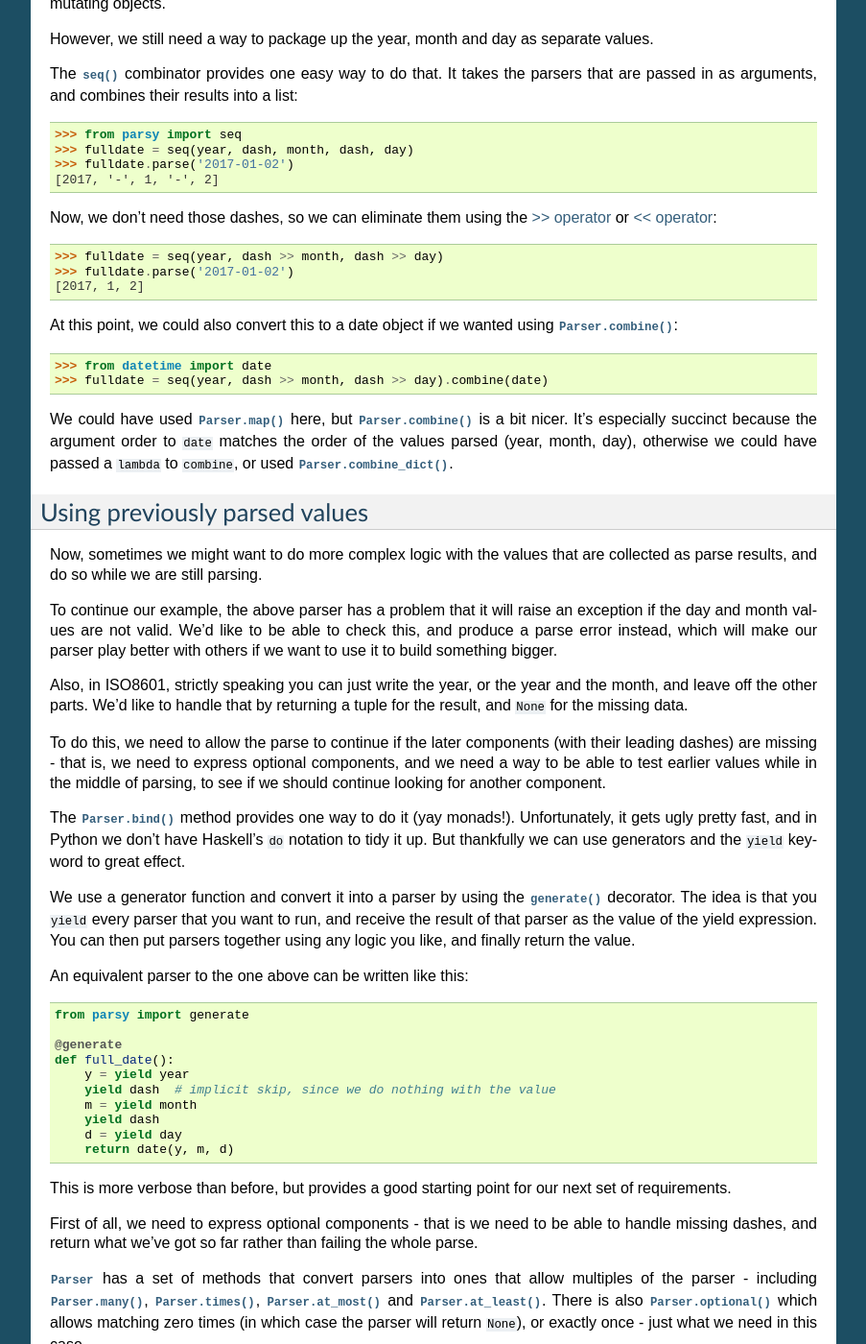
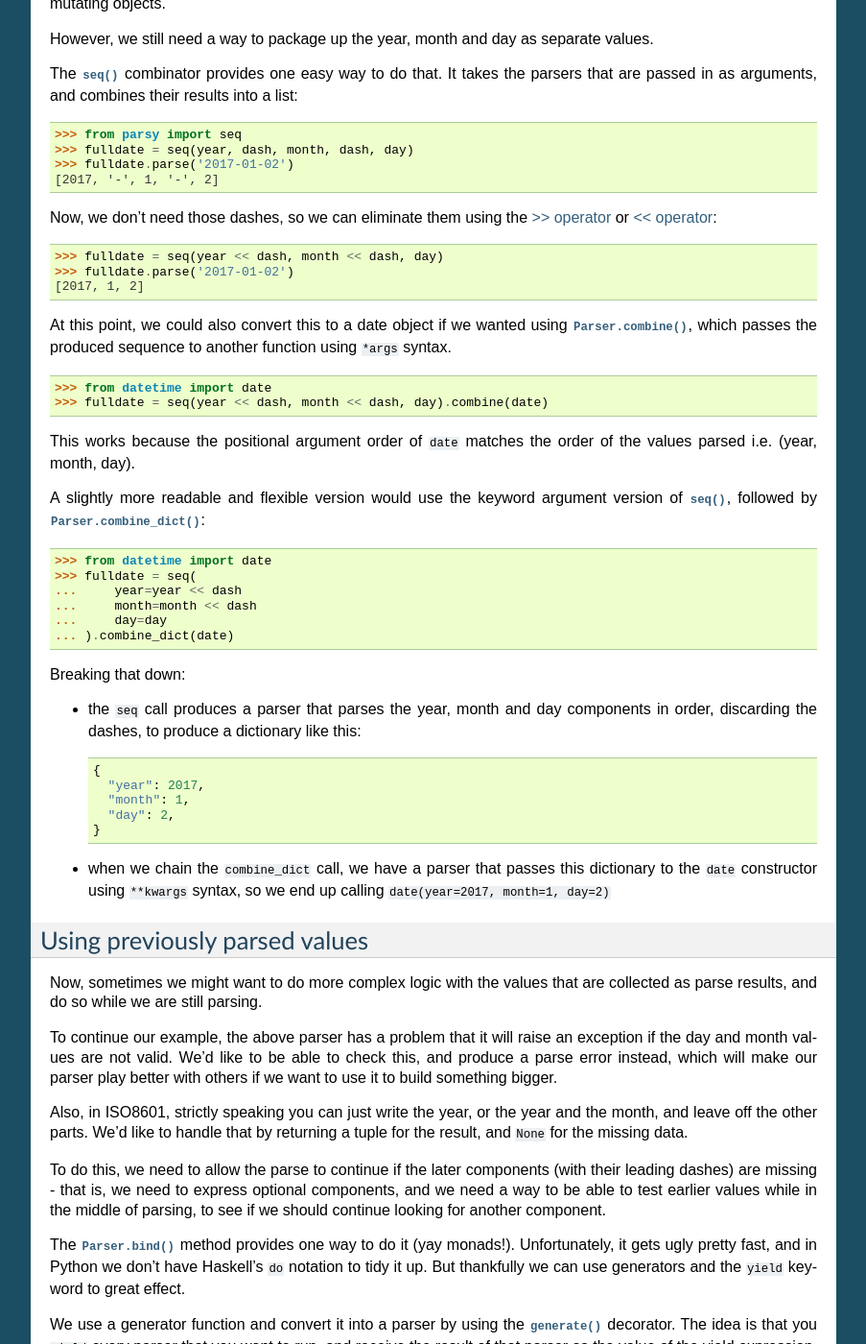
Before and after one commit to python-parsy/parsy, a Sphinx documentation site: the page built from docs/tutorial.rst, in a window 1280 px wide and 1400 px high, scrolled down 2310 px. Shown: the whole window at 96% size, without its empty margins (198-1101 px from the left). Built offline with Sphinx 7.4.7, drawn with Linux system fonts in a browser that asks for light colours; some of the changed text lies outside the part shown.

Commit message:
Improvements to docs, especially tutorial to emphasize seq+combine_dict

```diff
--- a/docs/ref/methods_and_combinators.rst
+++ b/docs/ref/methods_and_combinators.rst
@@ -290,6 +290,9 @@ can be used and manipulated as below.
 
       ... and with :meth:`combine_dict` to build other objects.
 
+      Usually it is better to use :func:`seq` with keyword arguments if you want
+      to produce a dictionary.
+
    .. method:: concat()
 
       Returns a parser that concatenates together (as a string) the previously
@@ -513,7 +516,7 @@ Parser combinators
    per the :ref:`parser-or` - in other words, it matches any one of the
    alternative parsers.
 
-   Example using `*arg` syntax to pass a list of parsers that have been
+   Example using ``*args`` syntax to pass a list of parsers that have been
    generated by mapping :func:`string` over a list of characters:
 
    .. code-block:: python
--- a/docs/tutorial.rst
+++ b/docs/tutorial.rst
@@ -171,22 +171,50 @@ Now, we don't need those dashes, so we can eliminate them using the :ref:`parser
 
 .. code-block:: python
 
-   >>> fulldate = seq(year, dash >> month, dash >> day)
+   >>> fulldate = seq(year << dash, month << dash, day)
    >>> fulldate.parse('2017-01-02')
    [2017, 1, 2]
 
 At this point, we could also convert this to a date object if we wanted using
-:meth:`Parser.combine`:
+:meth:`Parser.combine`, which passes the produced sequence to another function
+using ``*args`` syntax.
 
 .. code-block:: python
 
    >>> from datetime import date
-   >>> fulldate = seq(year, dash >> month, dash >> day).combine(date)
+   >>> fulldate = seq(year << dash, month << dash, day).combine(date)
 
-We could have used :meth:`Parser.map` here, but :meth:`Parser.combine` is a bit
-nicer. It's especially succinct because the argument order to ``date`` matches
-the order of the values parsed (year, month, day), otherwise we could have
-passed a ``lambda`` to ``combine``, or used :meth:`Parser.combine_dict`.
+This works because the positional argument order of ``date`` matches the order
+of the values parsed i.e. (year, month, day).
+
+A slightly more readable and flexible version would use the keyword argument
+version of :func:`seq`, followed by :meth:`Parser.combine_dict`:
+
+.. code-block:: python
+
+   >>> from datetime import date
+   >>> fulldate = seq(
+   ...     year=year << dash
+   ...     month=month << dash
+   ...     day=day
+   ... ).combine_dict(date)
+
+Breaking that down:
+
+* the ``seq`` call produces a parser that parses the year, month and day
+  components in order, discarding the dashes, to produce a dictionary like this:
+
+  .. code-block:: python
+
+     {
+       "year": 2017,
+       "month": 1,
+       "day": 2,
+     }
+
+* when we chain the ``combine_dict`` call, we have a parser that passes this
+  dictionary to the ``date`` constructor using ``**kwargs`` syntax, so we end up
+  calling ``date(year=2017, month=1, day=2)``
 
 .. _using-previous-values:
 
@@ -228,7 +256,7 @@ An equivalent parser to the one above can be written like this:
    from parsy import generate
 
    @generate
-   def full_date():
+   def fulldate():
        y = yield year
        yield dash  # implicit skip, since we do nothing with the value
        m = yield month
@@ -236,8 +264,9 @@ An equivalent parser to the one above can be written like this:
        d = yield day
        return date(y, m, d)
 
-This is more verbose than before, but provides a good starting point for our
-next set of requirements.
+Notice how this follows the previous definition of ``fulldate`` using ``seq``
+with keyword arguments. It’s more verbose than before, but provides a good
+starting point for our next set of requirements.
 
 First of all, we need to express optional components - that is we need to be
 able to handle missing dashes, and return what we've got so far rather than
```
